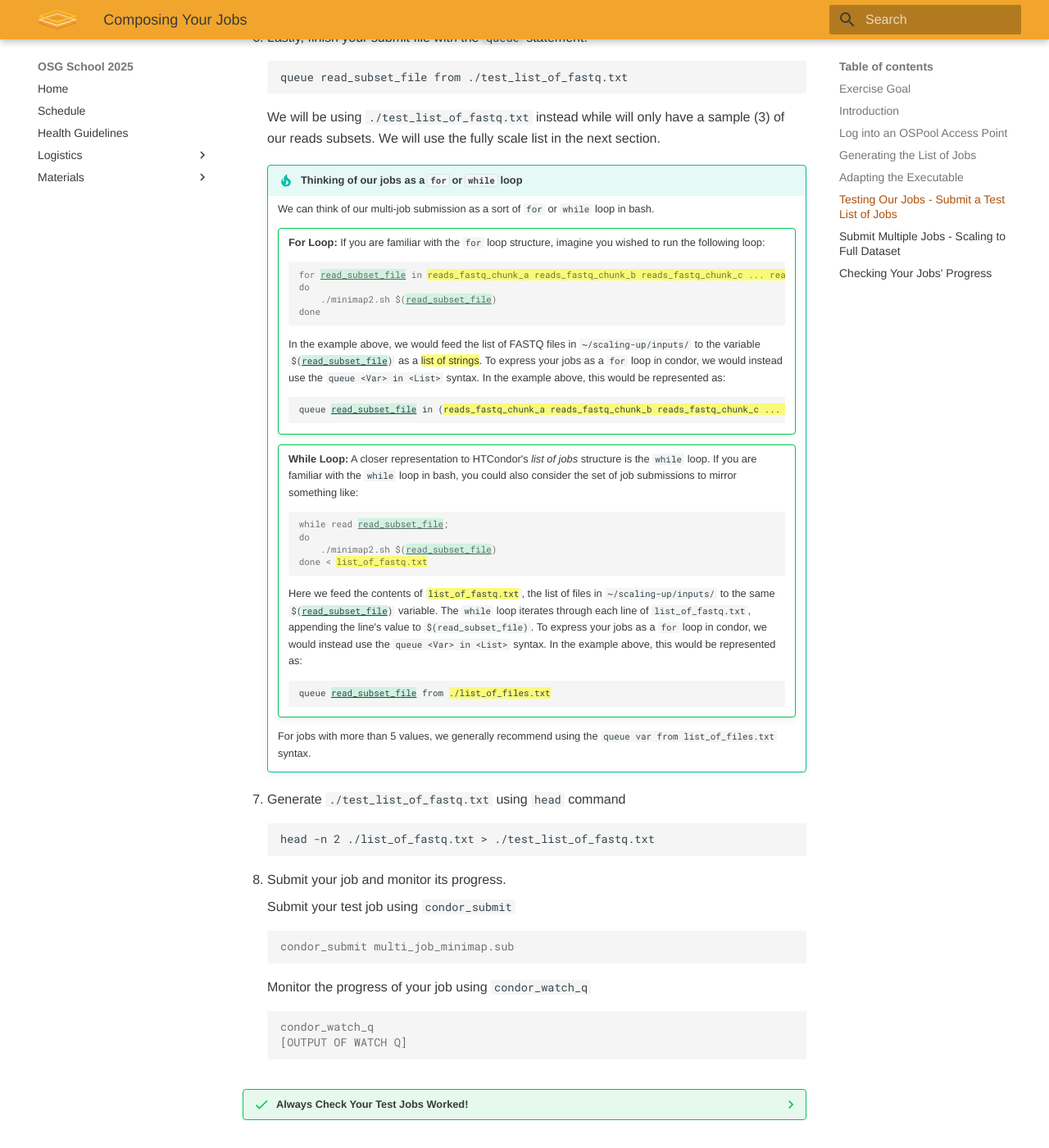
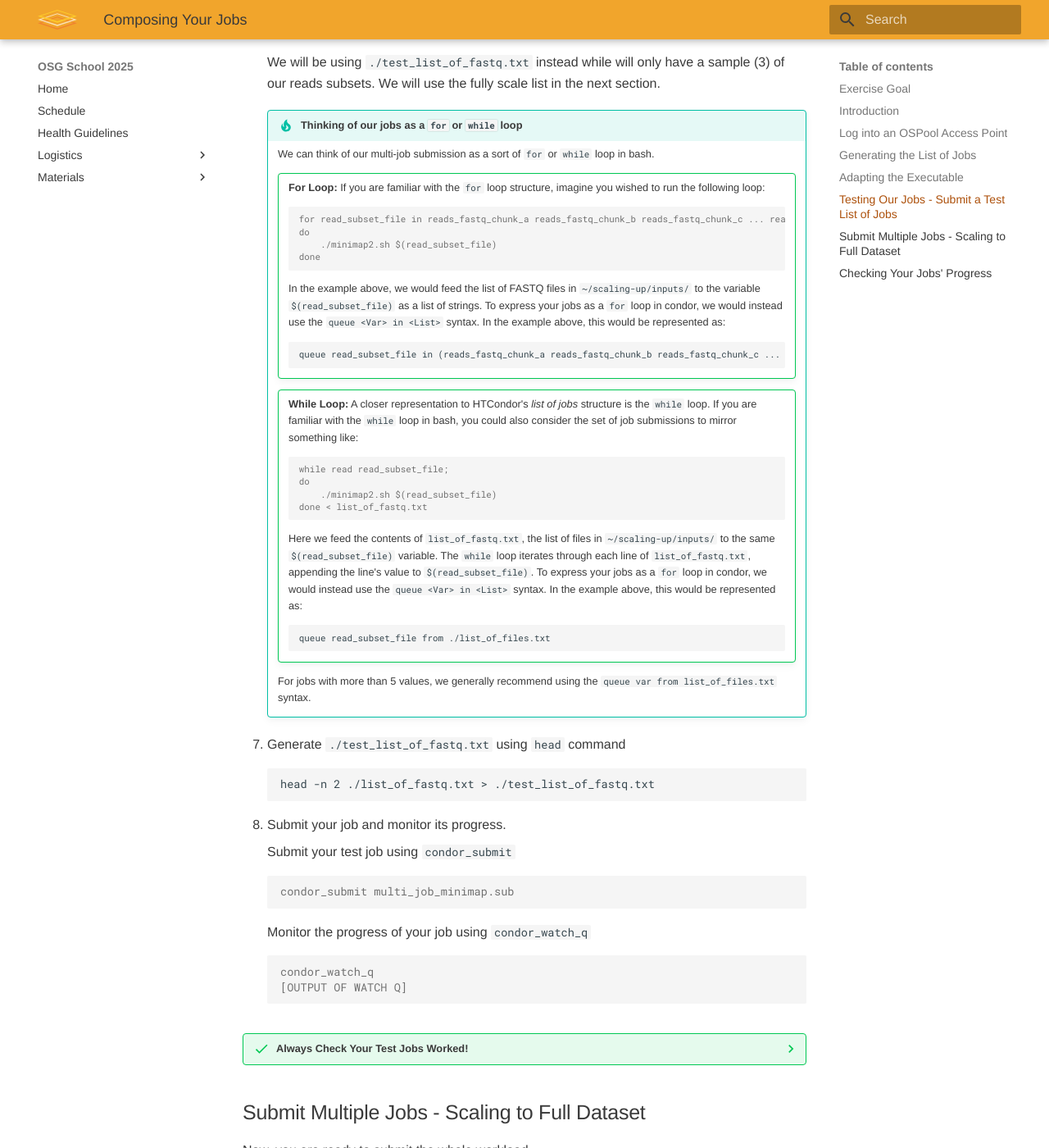
Before and after one commit to osg-htc/school-2025, an MkDocs documentation site: the page built from docs/materials/scaling/part1-ex2-composing-the-job.md, in a window 1280 px wide and 1400 px high, scrolled down 5345 px. Shown: the whole window at 82% size. Built offline with MkDocs 1.6.1 and Material for MkDocs 9.7.7, drawn with Linux system fonts in a browser that asks for light colours; some of the changed text lies outside the part shown.

```diff
--- a/docs/materials/scaling/part1-ex2-composing-the-job.md
+++ b/docs/materials/scaling/part1-ex2-composing-the-job.md
@@ -90,9 +90,9 @@
 
         :::console
         #!/bin/bash
-        {++reads_subset_file="$1"++}
+        reads_subset_file="$1"
         # Use minimap2 to map the basecalled reads to the reference genome
-        minimap2 -ax map-ont reference_genome.fasta {==$(reads_subset_file)==} > output.sam
+        minimap2 -ax map-ont reference_genome.fasta $(reads_subset_file) > output.sam
 
 2. Modify the executable use the name of our input reads subset file (`$reads_subset_file`) as the prefix of our output file.
 
@@ -211,27 +209,27 @@
             **For Loop:** If you are familiar with the `for` loop structure, imagine you wished to run the following loop:
 
                 :::console
-                for {++read_subset_file++} in {==reads_fastq_chunk_a reads_fastq_chunk_b reads_fastq_chunk_c ... reads_fastq_chunk_z==}
+                for read_subset_file in reads_fastq_chunk_a reads_fastq_chunk_b reads_fastq_chunk_c ... reads_fastq_chunk_z
                 do
-                    ./minimap2.sh $({++read_subset_file++})
+                    ./minimap2.sh $(read_subset_file)
                 done
 
-            In the example above, we would feed the list of FASTQ files in `~/scaling-up/inputs/` to the variable `$({++read_subset_file++})` as a {==list of strings==}. To express your jobs as a `for` loop in condor, we would instead use the `queue <Var> in <List>` syntax. In the example above, this would be represented as:
+            In the example above, we would feed the list of FASTQ files in `~/scaling-up/inputs/` to the variable `$(read_subset_file)` as a list of strings. To express your jobs as a `for` loop in condor, we would instead use the `queue <Var> in <List>` syntax. In the example above, this would be represented as:
 
-                queue {++read_subset_file++} in ({==reads_fastq_chunk_a reads_fastq_chunk_b reads_fastq_chunk_c ... reads_fastq_chunk_z==})
+                queue read_subset_file in (reads_fastq_chunk_a reads_fastq_chunk_b reads_fastq_chunk_c ... reads_fastq_chunk_z)
 
         !!! success ""
             **While Loop:** A closer representation to HTCondor's _list of jobs_ structure is the `while` loop. If you are familiar with the `while` loop in bash, you could also consider the set of job submissions to mirror something like:
 
                 :::console
-                while read {++read_subset_file++};
+                while read read_subset_file;
                 do
-                    ./minimap2.sh $({++read_subset_file++})
-                done < {==list_of_fastq.txt==}
+                    ./minimap2.sh $(read_subset_file)
+                done < list_of_fastq.txt
 
-            Here we feed the contents of `{==list_of_fastq.txt==}`, the list of files in `~/scaling-up/inputs/` to the same `$({++read_subset_file++})` variable. The `while` loop iterates through each line of `list_of_fastq.txt`, appending the line's value to `$(read_subset_file)`. To express your jobs as a `for` loop in condor, we would instead use the `queue <Var> in <List>` syntax. In the example above, this would be represented as:
+            Here we feed the contents of `list_of_fastq.txt`, the list of files in `~/scaling-up/inputs/` to the same `$(read_subset_file)` variable. The `while` loop iterates through each line of `list_of_fastq.txt`, appending the line's value to `$(read_subset_file)`. To express your jobs as a `for` loop in condor, we would instead use the `queue <Var> in <List>` syntax. In the example above, this would be represented as:
 
-                queue {++read_subset_file++} from {==./list_of_files.txt==}
+                queue read_subset_file from ./list_of_files.txt
 
         For jobs with more than 5 values, we generally recommend using the `queue var from list_of_files.txt` syntax.
 
@@ -287,21 +285,21 @@
             +SingularityImage      = "osdf:///ospool/ap40/data/<user.name>/scaling-up/software/minimap2.sif"
 
             executable             = ./minimap2.sh
-            {==arguments              = $(read_subset_file)==}
-            transfer_input_files   = {==./input/$(read_subset_file)==}, osdf:///ospool/ap40/data/<user.name>/scaling-up/inputs/reference_genome.fasta
+            arguments              = $(read_subset_file)
+            transfer_input_files   = ./input/$(read_subset_file), osdf:///ospool/ap40/data/<user.name>/scaling-up/inputs/reference_genome.fasta
 
-            transfer_output_files  = {==./$(read_subset_file)_output.sam==}
-            transfer_output_remaps = {=="$(read_subset_file)==}_output.sam=output/{==$(read_subset_file)==}_output.sam"
+            transfer_output_files  = ./$(read_subset_file)_output.sam
+            transfer_output_remaps = "$(read_subset_file)_output.sam=output/$(read_subset_file)_output.sam"
 
-            output                 = logs/output/job.$(ClusterID).$(ProcID){==_$(read_subset_file)==}_output.out
-            error                  = logs/error/job.$(ClusterID).$(ProcID){==_$(read_subset_file)==}_output.err
-            log                    = logs/log/job.$(ClusterID).$(ProcID){==_$(read_subset_file)==}_output.log
+            output                 = logs/output/job.$(ClusterID).$(ProcID)_$(read_subset_file)_output.out
+            error                  = logs/error/job.$(ClusterID).$(ProcID)_$(read_subset_file)_output.err
+            log                    = logs/log/job.$(ClusterID).$(ProcID)_$(read_subset_file)_output.log
 
             request_cpus           = 2
             request_disk           = 4 GB
             request_memory         = 4 GB
 
-            queue {==read_subset_file from ./list_of_fastq.txt==}
+            queue read_subset_file from ./list_of_fastq.txt
 
 ## Checking Your Jobs' Progress
 
```
Also changed, not shown: other parts of docs/materials/scaling/part1-ex2-composing-the-job.md (+1 -3 lines), docs/materials/scaling/part1-ex1-organization.md (+8 -0 lines).
